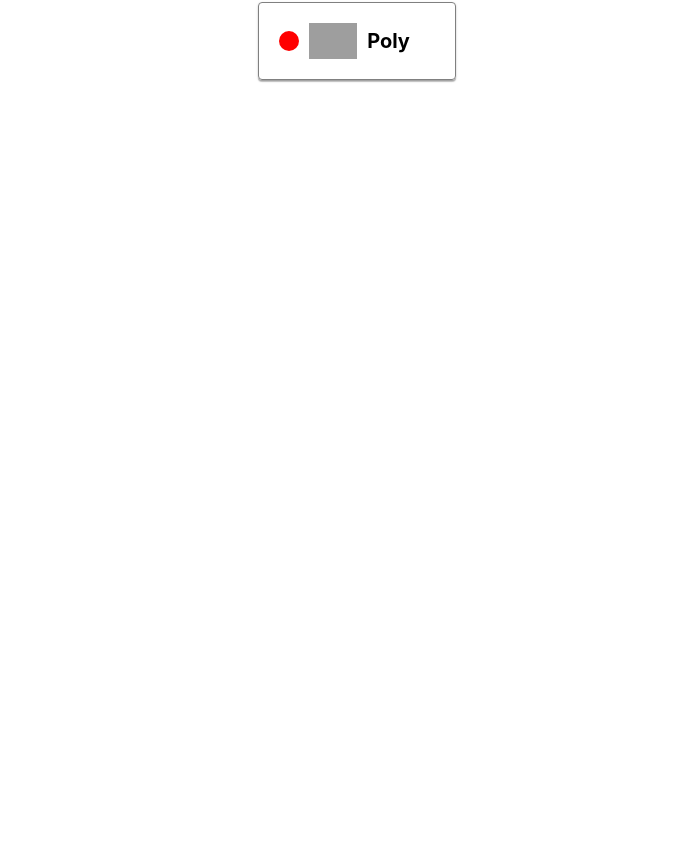
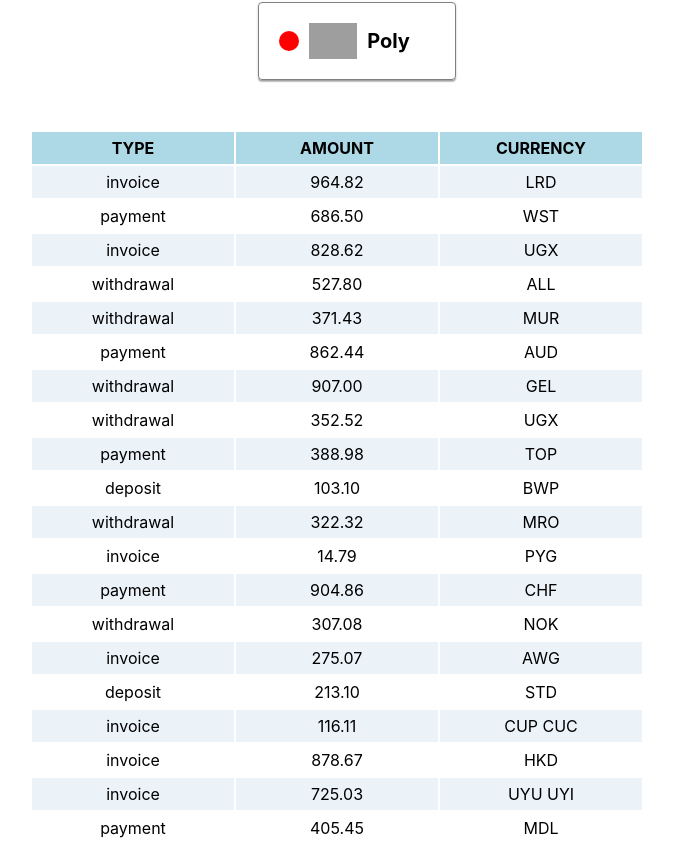
Before and after one commit to alex-k22/goit-react-hw-01-components, a React (Create React App) app: page / in a window 1280 px wide. Shown: the part 952-1798 px from the top of the page, without its empty margins (303-976 px from the left). Before the commit the page ends 1048 px from the top, so only its background shows below. Built offline with nearby package versions, Linux system fonts and the light colour scheme; grey boxes are pictures that could not be loaded.

Commit message:
4th task

```diff
--- a/src/components/App.jsx
+++ b/src/components/App.jsx
@@ -4,6 +4,8 @@
 import data from '../data/data.json';
 import { FriendList } from './FriendList/FriendList';
 import friends from '../data/friends.json'
+import { TransactionHistory } from './TransactionHistory/TransactionHistory';
+import transactions from '../data/transactions.json';
 
 export const App = () => {
   return (
@@ -26,6 +28,9 @@
         <FriendList
         friends={friends}/>
       </div>
+      <div>
+        <TransactionHistory items={transactions}/>
+      </div>
     </>
   );
 };
--- a/src/components/FriendList/FriendList.jsx
+++ b/src/components/FriendList/FriendList.jsx
@@ -1,4 +1,4 @@
-import propTypes from 'prop-types';
+import PropTypes from 'prop-types';
 import css from './FriendList.module.css';
 import { FriendListItem } from '../FriendListItem/FriendListItem';
 
@@ -6,7 +6,7 @@
   return (
     <ul className={css.friendList}>
       {friends.map(friend => (
-        <li className={css.item}>
+        <li className={css.item} key={friend.id}>
           <FriendListItem
           name={friend.name}
           avatar={friend.avatar}
@@ -16,3 +16,13 @@
     </ul>
   );
 };
+FriendList.propTypes = {
+  friends: PropTypes.arrayOf(
+    PropTypes.exact({
+      id: PropTypes.number.isRequired,
+      avatar: PropTypes.string.isRequired,
+      name: PropTypes.string.isRequired,
+      isOnline: PropTypes.bool.isRequired,
+    })
+  ),
+};
--- /dev/null
+++ b/src/components/TransactionHistory/TransactionHistory.jsx
@@ -0,0 +1,35 @@
+import PropTypes from 'prop-types';
+import css from './TransactionHistory.module.css';
+
+export const TransactionHistory = ({ items }) => {
+  return (
+    <table className={css['transaction-history']}>
+      <thead>
+        <tr>
+          <th>Type</th>
+          <th>Amount</th>
+          <th>Currency</th>
+        </tr>
+      </thead>
+      <tbody>
+        {items.map(item => (
+          <tr key={item.id}>
+            <td>{item.type}</td>
+            <td>{item.amount}</td>
+            <td>{item.currency}</td>
+          </tr>
+        ))}
+      </tbody>
+    </table>
+  );
+};
+TransactionHistory.propTypes = {
+    items: PropTypes.arrayOf(
+      PropTypes.exact({
+        id: PropTypes.string.isRequired,
+        type: PropTypes.string.isRequired,
+        amount: PropTypes.string.isRequired,
+        currency: PropTypes.string.isRequired,
+      })
+    ),
+  };
--- /dev/null
+++ b/src/components/TransactionHistory/TransactionHistory.module.css
@@ -0,0 +1,19 @@
+.transaction-history {
+    margin-top: 50px;
+    margin-right: auto;
+    margin-left: auto;
+}
+.transaction-history th {
+    width: 200px;
+    height: 30px;
+    text-transform: uppercase;
+    background-color: lightblue;
+}
+.transaction-history td {
+    height: 30px;
+    text-align: center;
+}
+.transaction-history tr:nth-child(odd) {
+    background: #ebf3f9;
+  }
+.transaction-history tr:hover {background-color: coral;}
--- /dev/null
+++ b/src/data/transactions.json
@@ -0,0 +1,122 @@
+[
+  {
+    "id": "1e0700a2-5183-4291-85cc-2065a036a683",
+    "type": "invoice",
+    "amount": "964.82",
+    "currency": "LRD"
+  },
+  {
+    "id": "a30f821b-4d25-4ff0-abdd-e340b3f0dd2b",
+    "type": "payment",
+    "amount": "686.50",
+    "currency": "WST"
+  },
+  {
+    "id": "44dca67a-8e5a-4798-bf8e-b15efd4e1abd",
+    "type": "invoice",
+    "amount": "828.62",
+    "currency": "UGX"
+  },
+  {
+    "id": "ea8ed3dc-2b68-4a53-905a-53ecb0adef33",
+    "type": "withdrawal",
+    "amount": "527.80",
+    "currency": "ALL"
+  },
+  {
+    "id": "ea76146a-0b00-4b80-bc02-a8c822176712",
+    "type": "withdrawal",
+    "amount": "371.43",
+    "currency": "MUR"
+  },
+  {
+    "id": "63ca02f9-d637-46b5-9237-f3b24425e029",
+    "type": "payment",
+    "amount": "862.44",
+    "currency": "AUD"
+  },
+  {
+    "id": "ed0263e8-59a5-4bf1-87e0-2bb88e53dc34",
+    "type": "withdrawal",
+    "amount": "907.00",
+    "currency": "GEL"
+  },
+  {
+    "id": "6013bad0-750c-4691-8bc2-d8f2b43969c4",
+    "type": "withdrawal",
+    "amount": "352.52",
+    "currency": "UGX"
+  },
+  {
+    "id": "252c7be4-8b06-4fa7-8d42-61fb835b70d5",
+    "type": "payment",
+    "amount": "388.98",
+    "currency": "TOP"
+  },
+  {
+    "id": "4eaab41b-b967-40ac-82ed-85fc66f646f1",
+    "type": "deposit",
+    "amount": "103.10",
+    "currency": "BWP"
+  },
+  {
+    "id": "9648a350-8469-42d5-8bf3-18090de5fe67",
+    "type": "withdrawal",
+    "amount": "322.32",
+    "currency": "MRO"
+  },
+  {
+    "id": "9c5c25fb-1a95-4b2f-8d1f-4c4426d677cc",
+    "type": "invoice",
+    "amount": "14.79",
+    "currency": "PYG"
+  },
+  {
+    "id": "43ef232c-80e9-4d6f-b48a-b22405620de3",
+    "type": "payment",
+    "amount": "904.86",
+    "currency": "CHF"
+  },
+  {
+    "id": "5161682e-e620-4019-ab0a-24ceb10fbd20",
+    "type": "withdrawal",
+    "amount": "307.08",
+    "currency": "NOK"
+  },
+  {
+    "id": "7b119d71-42e6-4c42-a141-6818b07bb9ff",
+    "type": "invoice",
+    "amount": "275.07",
+    "currency": "AWG"
+  },
+  {
+    "id": "a4f65722-65c4-4c28-b1f4-b8ed988bb205",
+    "type": "deposit",
+    "amount": "213.10",
+    "currency": "STD"
+  },
+  {
+    "id": "c6e5784b-0ca3-48d6-86e5-b5128af5a523",
+    "type": "invoice",
+    "amount": "116.11",
+    "currency": "CUP CUC"
+  },
+  {
+    "id": "c9ebed6a-3a02-4b49-ac0d-0534b51f2bfd",
+    "type": "invoice",
+    "amount": "878.67",
+    "currency": "HKD"
+  },
+  {
+    "id": "a4a98b0e-b22c-438b-9f83-de2df52110c8",
+    "type": "invoice",
+    "amount": "725.03",
+    "currency": "UYU UYI"
+  },
+  {
+    "id": "b39bfa7a-0166-4c47-94d6-87d20590f746",
+    "type": "payment",
+    "amount": "405.45",
+    "currency": "MDL"
+  }
+]
```
Also changed, not shown: src/components/FriendListItem/FriendListItem.jsx (+6 -1 lines).
